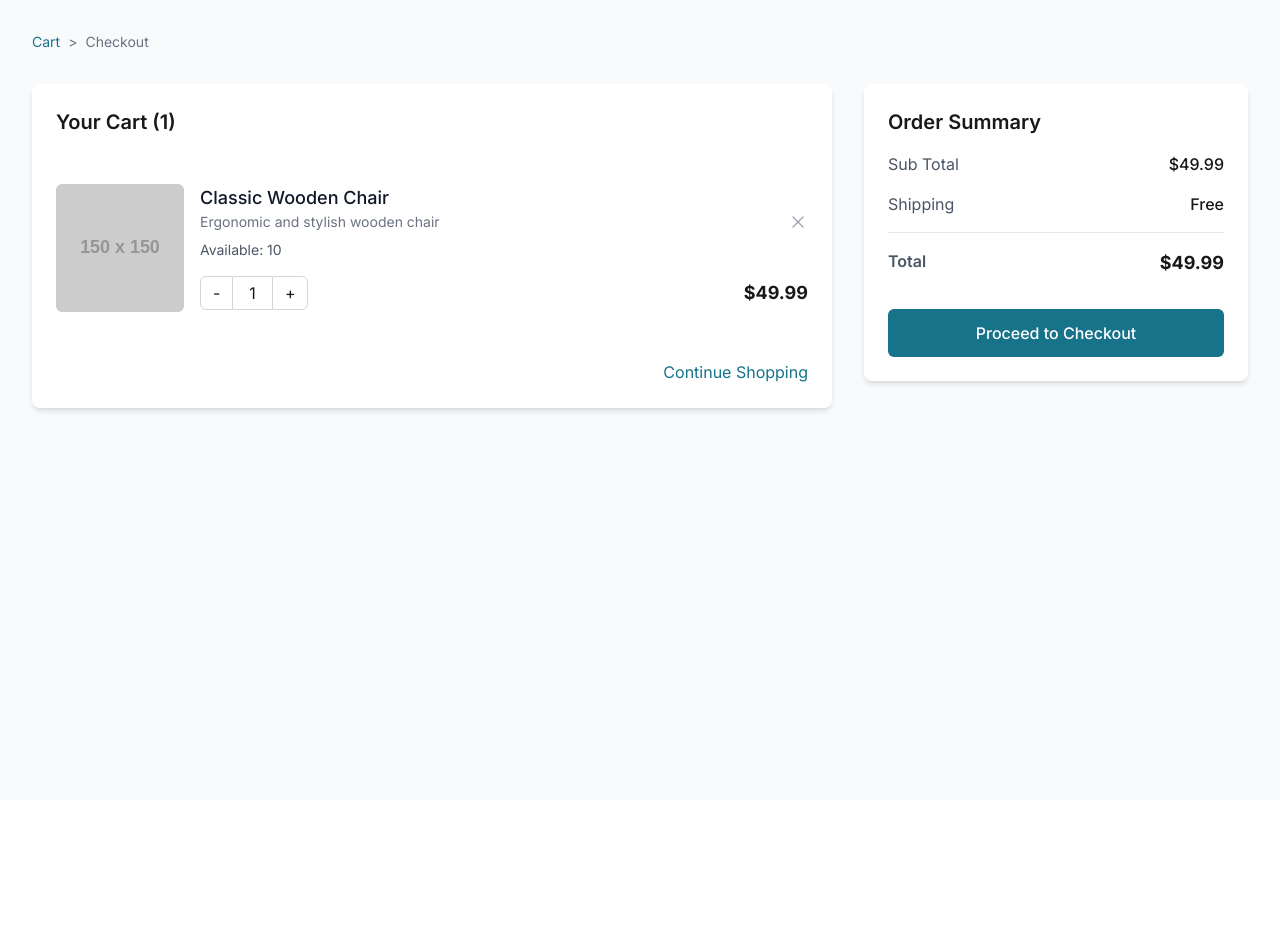
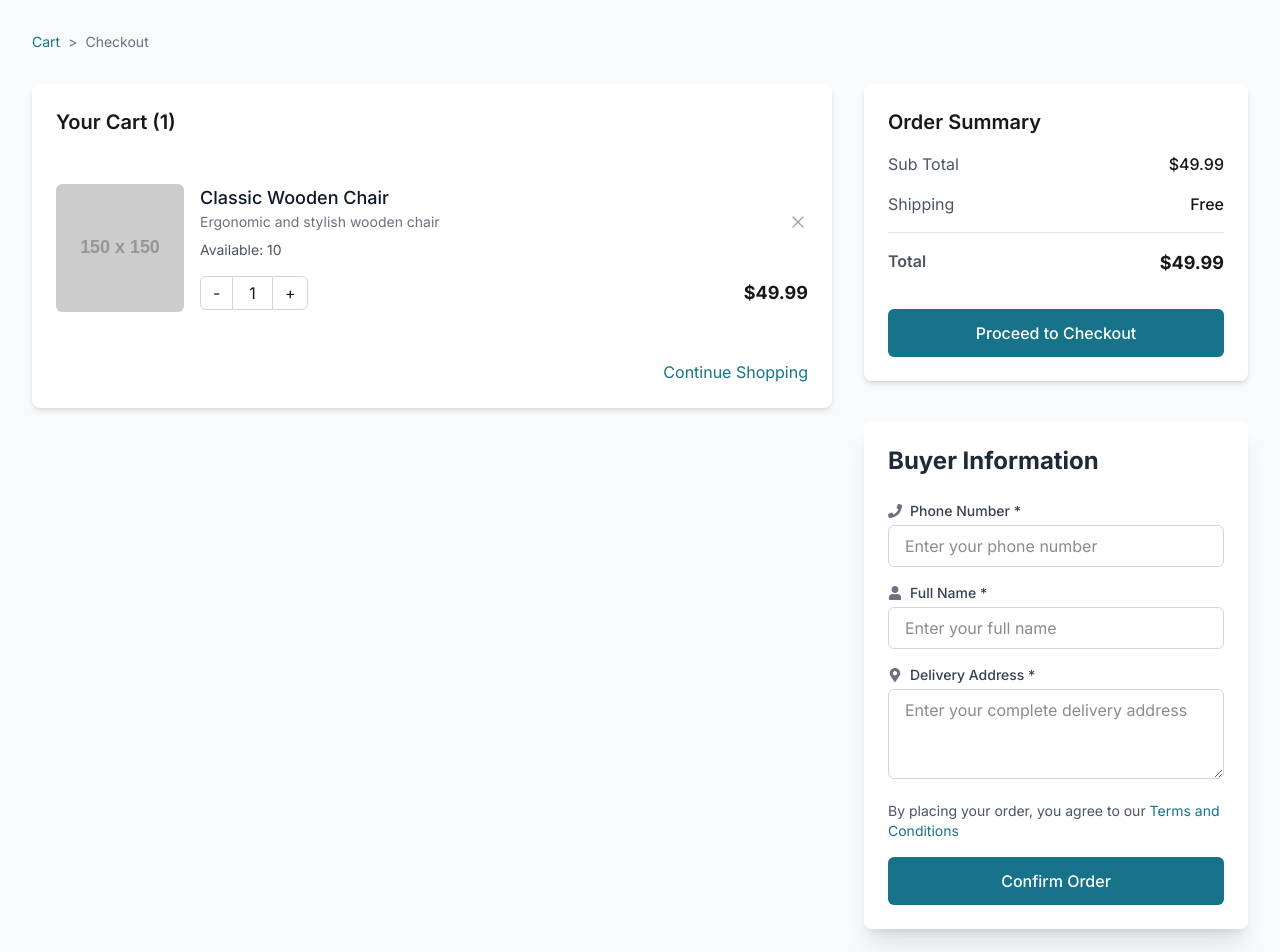
Before and after one commit to rianhasansiam/byteblooper_ecommerce_project, a React (Vite) app: page /addto-cart in a window 1280 px wide. Shown: the top 952 px of the page. Before the commit the page ends 800 px from the top, so only its background shows below. Built offline with nearby package versions, Linux system fonts and the light colour scheme.

Commit message:
buyer info form added

```diff
--- a/src/pages/addtoCart/AddtoCart.jsx
+++ b/src/pages/addtoCart/AddtoCart.jsx
@@ -1,6 +1,7 @@
 import { useEffect, useState } from "react";
 import CardAddtocart from "./CardAddtocart";
 import { Link } from "react-router-dom";
+import BuyerInfo from "./BuyerInfo";
 
 // Dummy data to simulate items in localStorage
 const dummyProduct = {
@@ -79,12 +80,19 @@ const AddToCart = () => {
                   Continue Shopping
                 </Link>
               </div>
+
+
+
             </div>
           </div>
 
+
+
+
           {/* Order Summary */}
           <div className="lg:col-span-1">
-            <div className="bg-white rounded-lg shadow-md p-6">
+
+            <div className="bg-white rounded-lg shadow-md p-6 mb-10">
               <h2 className="text-xl font-semibold mb-4">Order Summary</h2>
               <div className="space-y-4">
                 <div className="flex justify-between">
@@ -111,7 +119,10 @@ const AddToCart = () => {
 
 
             </div>
+<BuyerInfo></BuyerInfo>
           </div>
+
+
         </div>
       </div>
     </div>
--- /dev/null
+++ b/src/pages/addtoCart/BuyerInfo.jsx
@@ -0,0 +1,149 @@
+import { useState } from 'react';
+import { FaPhone, FaUser, FaMapMarkerAlt, FaInfoCircle } from 'react-icons/fa';
+
+const BuyerInfo = () => {
+  const [formData, setFormData] = useState({
+    phone: '',
+    name: '',
+    address: '',
+    notes: ''
+  });
+
+  const [errors, setErrors] = useState({
+    phone: '',
+    name: '',
+    address: ''
+  });
+
+  const handleChange = (e) => {
+    const { name, value } = e.target;
+    setFormData(prev => ({
+      ...prev,
+      [name]: value
+    }));
+
+    // Clear error when user types
+    if (errors[name]) {
+      setErrors(prev => ({
+        ...prev,
+        [name]: ''
+      }));
+    }
+  };
+
+  const validateForm = () => {
+    let valid = true;
+    const newErrors = {
+      phone: '',
+      name: '',
+      address: ''
+    };
+
+    if (!formData.phone.trim()) {
+      newErrors.phone = 'Phone number is required';
+      valid = false;
+    } else if (!/^\d{10,15}$/.test(formData.phone)) {
+      newErrors.phone = 'Please enter a valid phone number';
+      valid = false;
+    }
+
+    if (!formData.name.trim()) {
+      newErrors.name = 'Name is required';
+      valid = false;
+    }
+
+    if (!formData.address.trim()) {
+      newErrors.address = 'Address is required';
+      valid = false;
+    }
+
+    setErrors(newErrors);
+    return valid;
+  };
+
+  const handleSubmit = (e) => {
+    e.preventDefault();
+    if (validateForm()) {
+      // Proceed with order confirmation
+      console.log('Form submitted:', formData);
+      alert('Order confirmed successfully!');
+    }
+  };
+
+  return (
+    <div className="max-w-md mx-auto p-6 bg-white rounded-lg shadow-xl">
+      <h2 className="text-2xl font-bold mb-6 text-gray-800">Buyer Information</h2>
+
+      <form onSubmit={handleSubmit}>
+        <div className="mb-4">
+          <label htmlFor="phone" className="block text-sm font-medium text-gray-700 mb-1 flex items-center">
+            <FaPhone className="mr-2 text-gray-500" /> Phone Number *
+          </label>
+          <input
+            type="tel"
+            id="phone"
+            name="phone"
+            value={formData.phone}
+            onChange={handleChange}
+            className={`w-full px-4 py-2 border rounded-md focus:outline-none focus:ring-2 ${
+              errors.phone ? 'border-red-500 focus:ring-red-200' : 'border-gray-300 focus:ring-blue-200'
+            }`}
+            placeholder="Enter your phone number"
+          />
+          {errors.phone && <p className="mt-1 text-sm text-red-600">{errors.phone}</p>}
+        </div>
+
+        <div className="mb-4">
+          <label htmlFor="name" className="block text-sm font-medium text-gray-700 mb-1 flex items-center">
+            <FaUser className="mr-2 text-gray-500" /> Full Name *
+          </label>
+          <input
+            type="text"
+            id="name"
+            name="name"
+            value={formData.name}
+            onChange={handleChange}
+            className={`w-full px-4 py-2 border rounded-md focus:outline-none focus:ring-2 ${
+              errors.name ? 'border-red-500 focus:ring-red-200' : 'border-gray-300 focus:ring-blue-200'
+            }`}
+            placeholder="Enter your full name"
+          />
+          {errors.name && <p className="mt-1 text-sm text-red-600">{errors.name}</p>}
+        </div>
+
+        <div className="mb-4">
+          <label htmlFor="address" className="block text-sm font-medium text-gray-700 mb-1 flex items-center">
+            <FaMapMarkerAlt className="mr-2 text-gray-500" /> Delivery Address *
+          </label>
+          <textarea
+            id="address"
+            name="address"
+            value={formData.address}
+            onChange={handleChange}
+            rows={3}
+            className={`w-full px-4 py-2 border rounded-md focus:outline-none focus:ring-2 ${
+              errors.address ? 'border-red-500 focus:ring-red-200' : 'border-gray-300 focus:ring-blue-200'
+            }`}
+            placeholder="Enter your complete delivery address"
+          />
+          {errors.address && <p className="mt-1 text-sm text-red-600">{errors.address}</p>}
+        </div>
+
+
+
+        <div className="mb-4 text-sm text-gray-600">
+          <p>By placing your order, you agree to our <a href="/terms" className="text-[#167389] hover:underline">Terms and Conditions</a></p>
+        </div>
+
+        <button
+          type="submit"
+          className="w-full py-3 px-4 bg-[#167389] hover:bg-blue-700 text-white font-medium rounded-md transition-colors focus:outline-none focus:ring-2 focus:ring-blue-500 focus:ring-offset-2"
+        >
+          Confirm Order
+        </button>
+      </form>
+    </div>
+  );
+};
+
+export default BuyerInfo;
```
